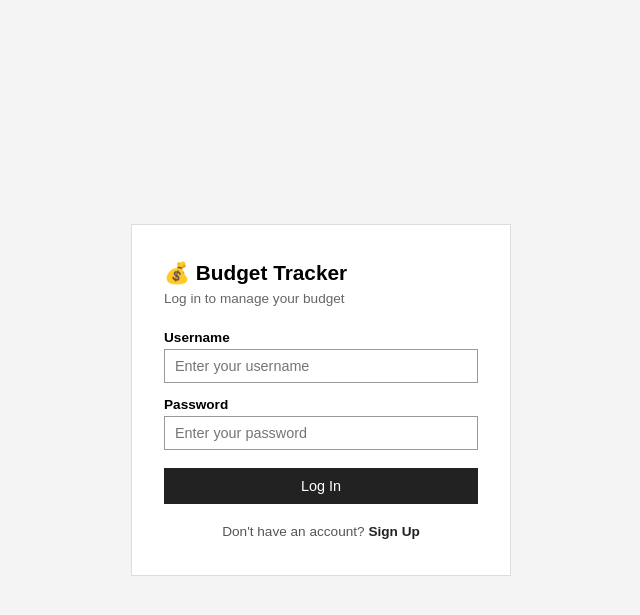
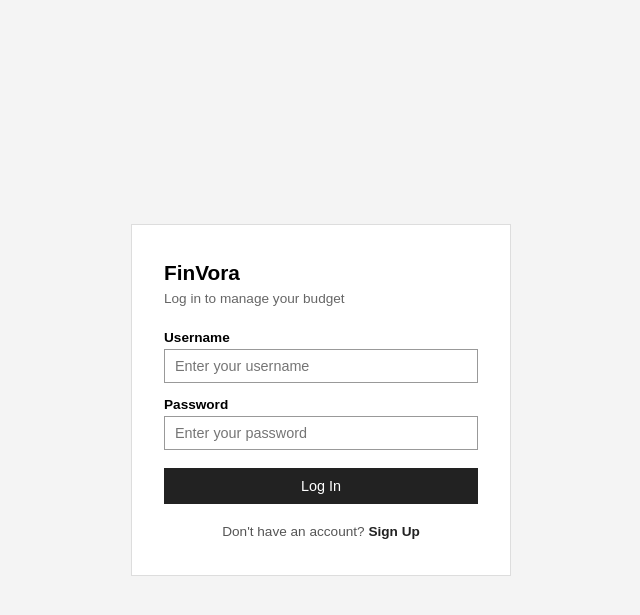
Before and after one commit to ArushiKhatri/FinVora, a Flask app: page /login in a window 1280 px wide. Shown: the top 615 px of the page, without its empty margins (319-959 px from the left). Run offline with Flask 3, Linux system fonts and the light colour scheme.

Commit message:
Updating Login And Sign Up System

```diff
--- a/templates/login.html
+++ b/templates/login.html
@@ -3,9 +3,9 @@
 <head>
   <meta charset="UTF-8" />
   <meta name="viewport" content="width=device-width, initial-scale=1.0"/>
-  <title>Login — Budget Tracker</title>
+  <title>Login — FinVora</title>
   <style>
-    /* ── Reset & Base ── */
+
     *, *::before, *::after { box-sizing: border-box; margin: 0; padding: 0; }
 
     body {
@@ -18,7 +18,7 @@
       padding: 16px;
     }
 
-    /* ── Card ── */
+
     .card {
       background: #fff;
       border: 1px solid #ddd;
@@ -116,13 +116,10 @@
 
   <div class="card">
 
-    <h1>💰 Budget Tracker</h1>
+    <h1>FinVora</h1>
     <p class="subtitle">Log in to manage your budget</p>
 
-    <!--
-      Flask passes `error` and `success` variables from app.py via render_template().
-      The "if error" block below only shows the red box when Flask sends an error string.
-    -->
+
     {% if error %}
       <div class="msg-error">{{ error }}</div>
     {% endif %}
@@ -131,11 +128,7 @@
       <div class="msg-success">{{ success }}</div>
     {% endif %}
 
-    <!--
-      action="/login" method="POST" — when the user clicks "Log In",
-      the browser sends a POST request to /login in app.py.
-      Flask then reads request.form.get("username") and request.form.get("password").
-    -->
+
     <form action="/login" method="POST">
 
       <label for="username">Username</label>
```
Also changed, not shown: app.py (+4 -11 lines), templates/index.html (+8 -14 lines), templates/signup.html (+5 -12 lines).
